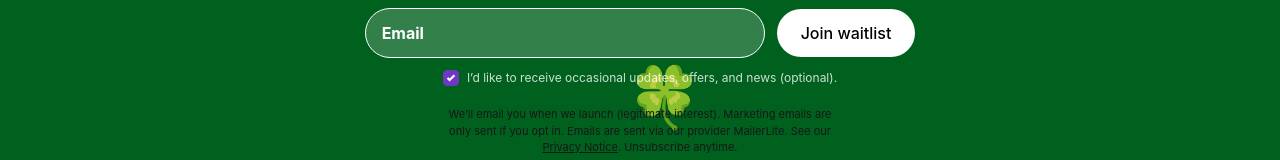
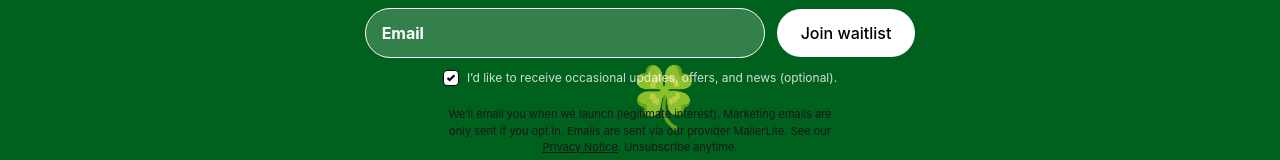
Before and after one commit to m-mcaulay/groji-website, a Next.js app: page / in a window 1280 px wide. Both pictures are taken after a click on the label 639 px from the left and 536 px from the top of the page. Shown: the part 458-618 px from the top of the page. Built offline with nearby package versions, Linux system fonts and the light colour scheme.

Commit message:
Fix color of checkbox

```diff
--- a/components/checkbox.tsx
+++ b/components/checkbox.tsx
@@ -30,13 +30,13 @@ export function Checkbox({ label, checked, onChange, id }: CheckboxProps) {
         className={`flex h-4 w-4 items-center justify-center rounded border transition
           ${
             checked
-              ? "bg-[#6e38c0] border-[#6e38c0]"
+              ? "bg-[#ffffff] border-[#000000]"
               : "border-white/40 backdrop-blur-lg bg-white/70"
           }`}
       >
         {checked && (
           <svg
-            className="h-3.5 w-3.5 text-white"
+            className="h-3.5 w-3.5 text-black"
             viewBox="0 0 20 20"
             fill="none"
             stroke="currentColor"
```
